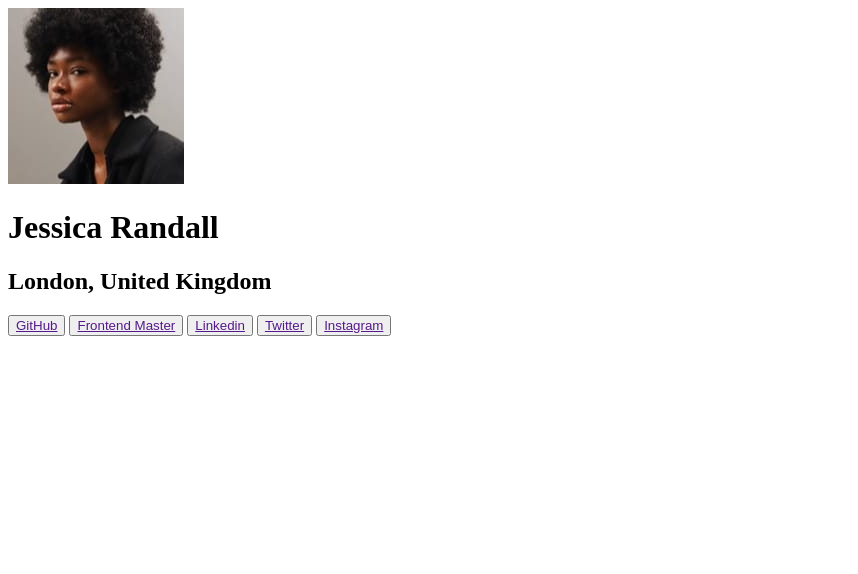
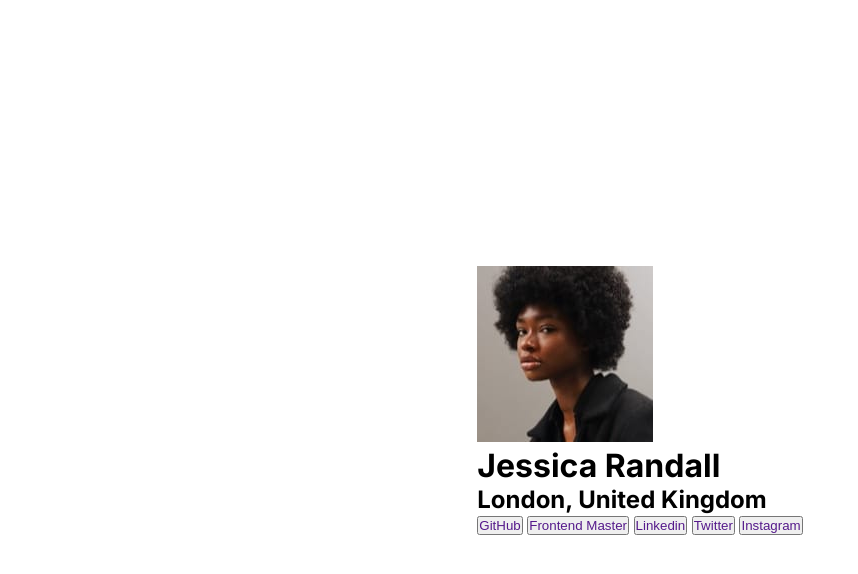
Before and after one commit to aarontark/social-profile-link-page, a plain HTML site: page index.html in a window 1280 px wide. Shown: the whole page, without its empty margins (0-858 px from the left). Drawn offline with Linux system fonts and the light colour scheme.

Commit message:
added html classes

```diff
--- a/index.html
+++ b/index.html
@@ -3,11 +3,12 @@
 <head>
   <meta charset="UTF-8">
   <meta name="viewport" content="width=device-width, initial-scale=1.0"> <!-- displays site properly based on user's device -->
-
   <link rel="icon" type="image/png" sizes="32x32" href="./assets/images/favicon-32x32.png">
-
+  <link rel="preconnect" href="https://fonts.googleapis.com">
+  <link rel="preconnect" href="https://fonts.gstatic.com" crossorigin>
+  <link href="https://fonts.googleapis.com/css2?family=Inter:wght@400;600;700&display=swap" rel="stylesheet">
+  <link rel="stylesheet" href="style.css">
   <title>Frontend Mentor | Social links profile</title>
-
   <style>
     .attribution { font-size: 11px; text-align: center; }
     .attribution a { color: hsl(228, 45%, 44%); }
@@ -16,15 +17,17 @@
 <body>
   <main class="content-container">
     <div class="content-wrapper">
-      <img src="./assets/images/avatar-jessica.jpeg" alt="">
-      <h1>Jessica Randall</h1>
-      <h2>London, United Kingdom</h2>
+      <div class="img-container">
+        <img src="./assets/images/avatar-jessica.jpeg" alt="">
+      </div>
+      <h1 class="title">Jessica Randall</h1>
+      <h2 class="subtitle">London, United Kingdom</h2>
       <div class="btn-container">
-        <button><a href="">GitHub</a></button>
-        <button><a href="">Frontend Master</a></button>
-        <button><a href="">Linkedin</a></button>
-        <button><a href="">Twitter</a></button>
-        <button><a href="">Instagram</a></button>
+        <button class="github"><a href="">GitHub</a></button>
+        <button class="frontend"><a href="">Frontend Master</a></button>
+        <button class="linkedin"><a href="">Linkedin</a></button>
+        <button class="twitter"><a href="">Twitter</a></button>
+        <button class="instagram"><a href="">Instagram</a></button>
       </div>
     </div>
   </main>
--- a/style.css
+++ b/style.css
@@ -14,3 +14,16 @@
     --off-black: hsl(0, 0%, 8%);
     --body-font-size: .875rem;
 }
+
+body {
+    font-family: 'Inter', sans-serif;
+    display: flex;
+    flex-direction: column;
+    justify-content: center;
+    align-items: center;
+    height: 100vh;
+}
+
+a {
+    text-decoration: none;
+}
```
